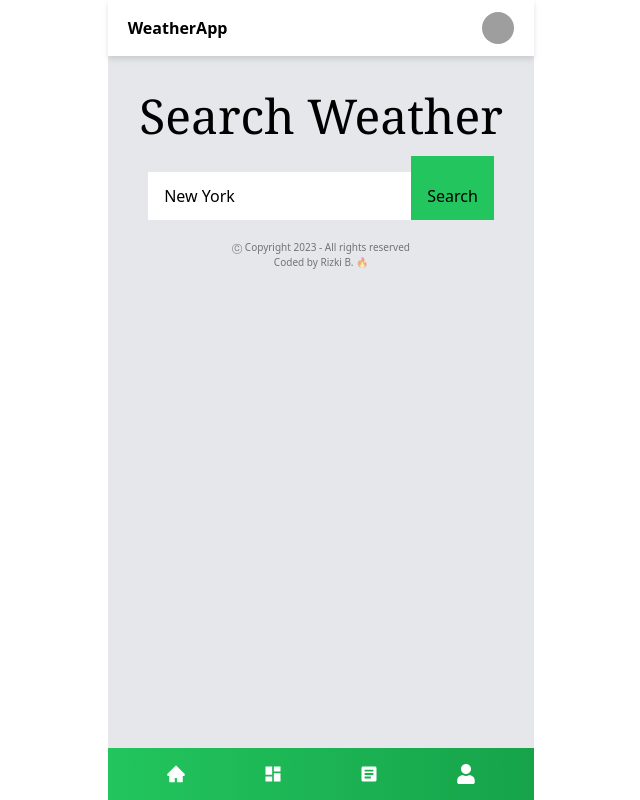
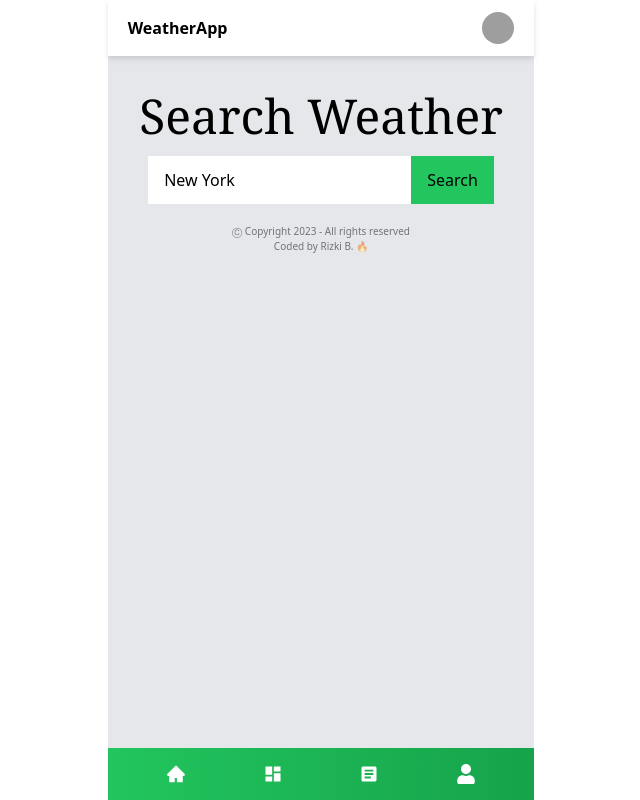
Before and after one commit to RizkiB12/weather-app, a React (Vite) app: page /menu in a window 1280 px wide. Shown: the whole page, without its empty margins (319-959 px from the left). Built offline with nearby package versions, Linux system fonts and the light colour scheme; grey boxes are pictures that could not be loaded.

Commit message:
update: remove search icon in menu jsx

```diff
--- a/src/pages/Menu.jsx
+++ b/src/pages/Menu.jsx
@@ -5,7 +5,6 @@ import { AiFillHome } from "react-icons/ai";
 import { FaUser } from "react-icons/fa";
 import { IoMdListBox } from "react-icons/io";
 import { MdDashboard } from "react-icons/md";
-import { AiOutlineSearch } from 'react-icons/ai'
 
 
 export default function Menu() {
@@ -55,7 +54,7 @@ export default function Menu() {
                     <form onSubmit={handleSubmit}>
                     <input type="text" placeholder="Enter city name" className="px-4 py-3" value={city} onChange={(e) => setCity(e.target.value)} />
                     <button type="submit" className="px-4 py-3 bg-green-500 ">
-                    <AiOutlineSearch className='text-green-500 opacity-100' /> Search
+                     Search
                     </button>
 
                     </form>
```
